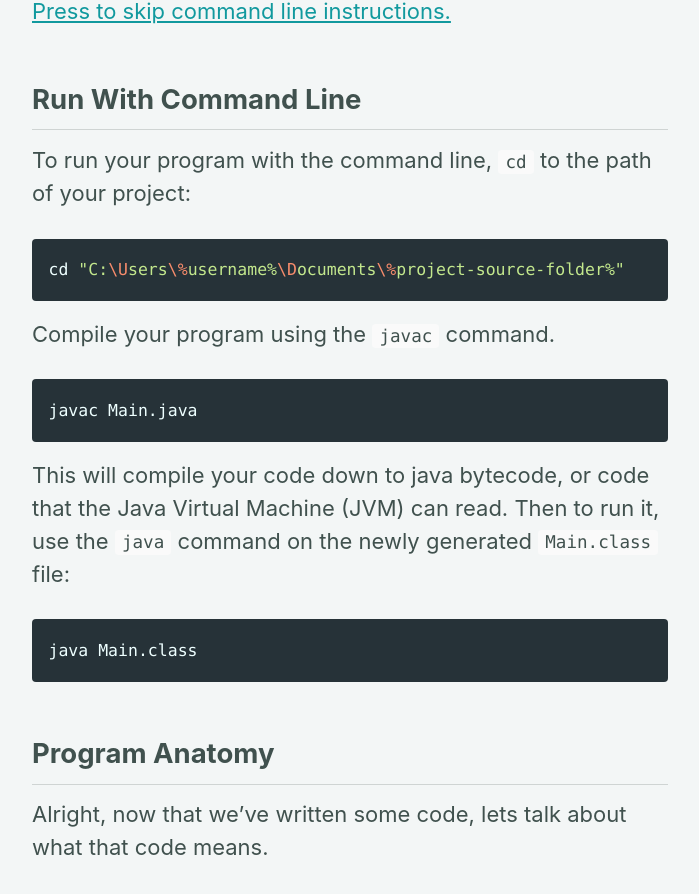
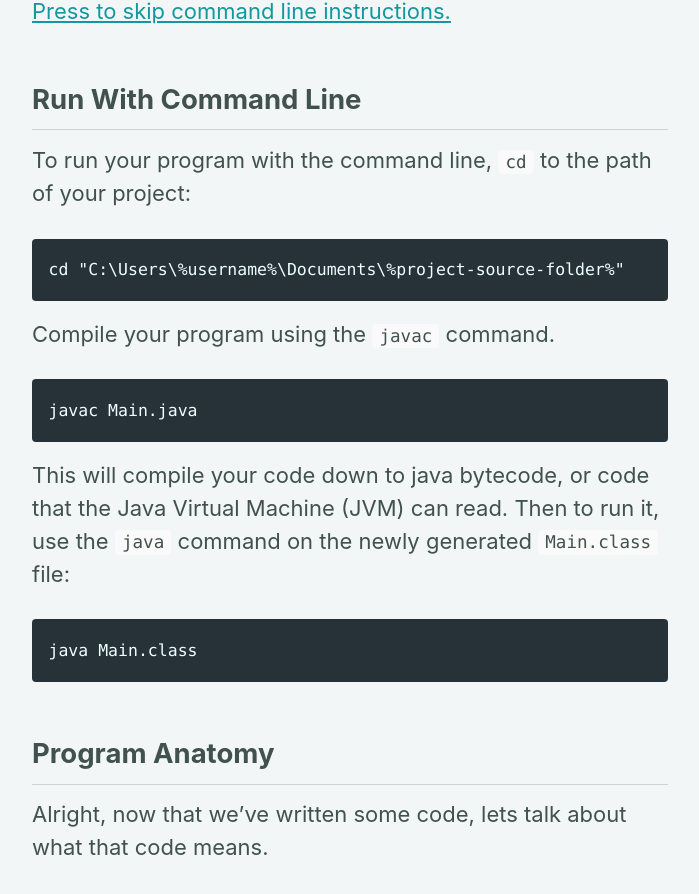
Before and after one commit to J051333/j051333.github.io, a Jekyll site: the page built from _posts/2022-04-20-First-Java-Program.md, in a window 1280 px wide and 900 px high, scrolled down 1796 px. Shown: the top 894 px of the window, without its empty margins (290-989 px from the left). Built offline with Jekyll 4.4.1, drawn with Linux system fonts in a browser that asks for light colours; cached includes are drawn as plain includes.

Commit message:
Update 2022-04-20-First-Java-Program.md

````diff
--- a/_posts/2022-04-20-First-Java-Program.md
+++ b/_posts/2022-04-20-First-Java-Program.md
@@ -60,19 +60,19 @@ Now, we run it! To do so, you can either use your IDE's run tool or run it using
 
 To run your program with the command line, `cd` to the path of your project:
 
-```bash
+```
 cd "C:\Users\%username%\Documents\%project-source-folder%"
 ```
 
 Compile your program using the `javac` command.
 
-```bash
+```
 javac Main.java
 ```
 
 This will compile your code down to java bytecode, or code that the Java Virtual Machine (JVM) can read. Then to run it, use the `java` command on the newly generated `Main.class` file:
 
-```bash
+```
 java Main.class
 ```
 
````
